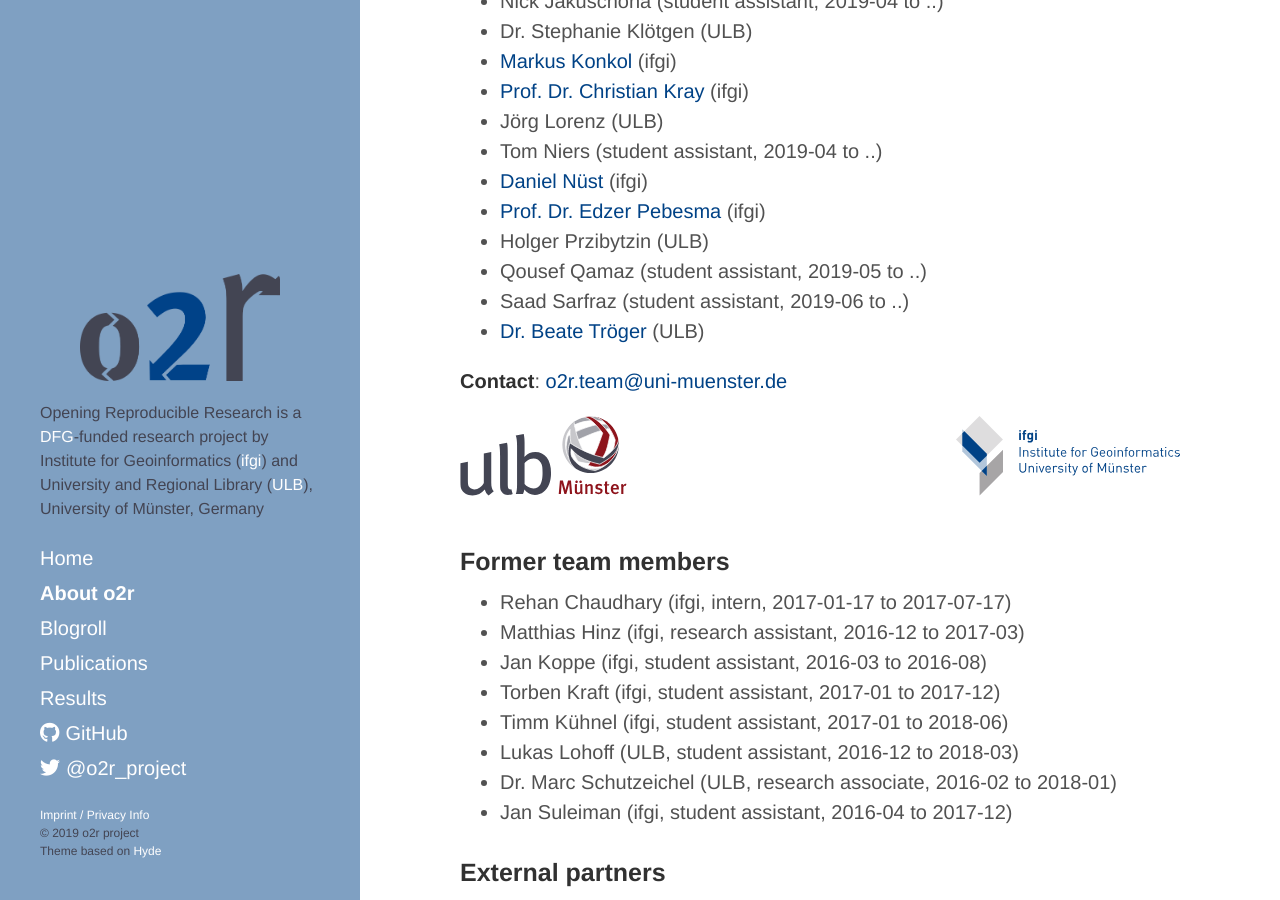
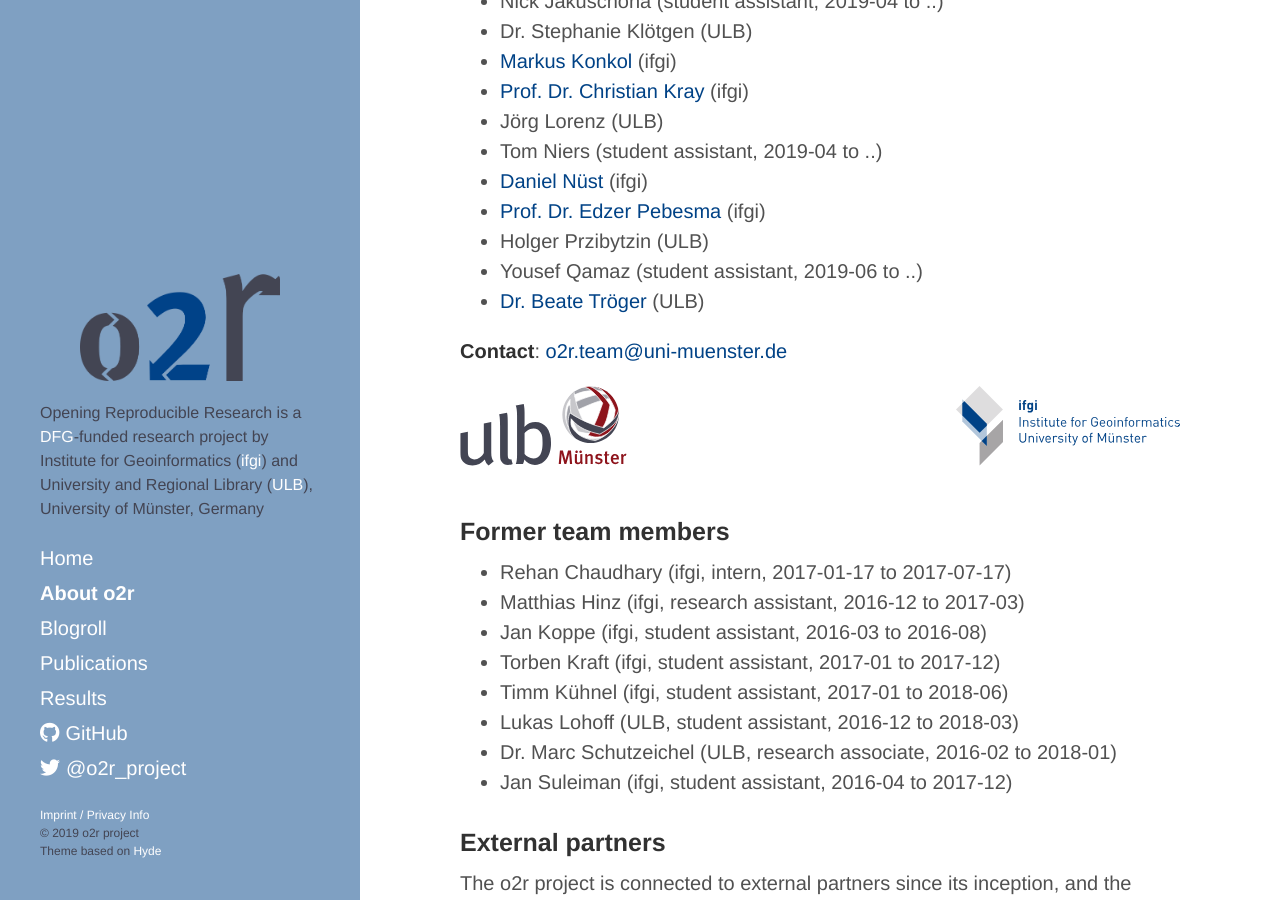
Before and after one commit to o2r-project/o2r-project.github.io, a Jekyll site: the page built from about.md, in a window 1280 px wide and 900 px high, scrolled down 2164 px. Built offline with Jekyll 4.4.1, drawn with Linux system fonts in a browser that asks for light colours; nearby versions of some CDN libraries.

Commit message:
fix team list

```diff
--- a/about.md
+++ b/about.md
@@ -58,8 +58,7 @@
 - [Daniel Nüst](http://www.uni-muenster.de/Geoinformatics/en/institute/staff/index.php/35/Daniel_N%C3%BCst) (ifgi)
 - [Prof. Dr. Edzer Pebesma](http://www.uni-muenster.de/Geoinformatics/institute/staff/index.php/119/Edzer_Pebesma) (ifgi)
 - Holger Przibytzin (ULB)
-- Qousef Qamaz (student assistant, 2019-05 to ..)
-- Saad Sarfraz (student assistant, 2019-06 to ..)
+- Yousef Qamaz (student assistant, 2019-06 to ..)
 - [Dr. Beate Tröger](https://www.ulb.uni-muenster.de/~personal/troeger) (ULB)
 
 **Contact**: [o2r.team@uni-muenster.de](mailto:o2r.team@uni-muenster.de)
```
